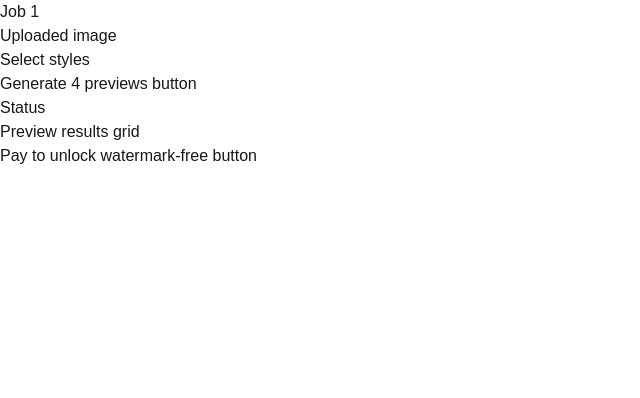
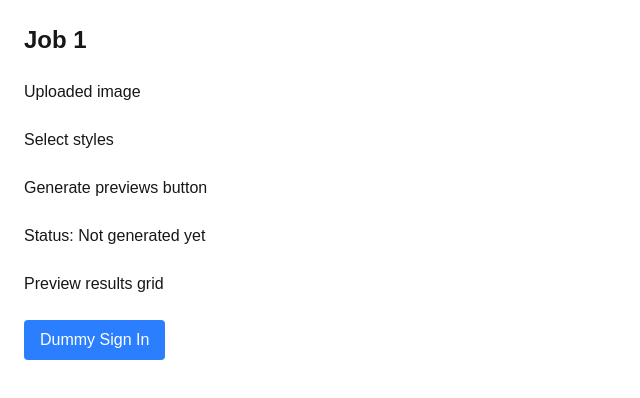
Before and after one commit to vinyarthi/next_js_trial, a Next.js app: page /job/1 in a window 1280 px wide. Shown: the top 398 px of the page, without its empty margins (0-640 px from the left). Built offline with nearby package versions, Linux system fonts and the light colour scheme.

Commit message:
Completed the download functionality.

```diff
--- a/app/job/[id]/page.tsx
+++ b/app/job/[id]/page.tsx
@@ -1,25 +1,33 @@
+import JobPageClient from "@/components/JobPageClient"
+
+
 export default async function JobPage({
-  params,
+    params,
+    searchParams,
 }: {
   params: Promise<{ id: string }>
-}) {
+  searchParams: Promise<{ login?: string, paid?: string }>
+}){
   const { id } = await params
+  const { login, paid } = await searchParams
+
+  const isLoggedIn = login === "true"
+  const isPaid = paid === 'true'
+
+
+  // dummy job data for now
+  const job = {
+    id,
+    imageUrl: "/dog.jpg",
+    status: "Not generated yet",
+    previews: [],
+  }
 
   return (
-    <div>
-      <h1>Job {id}</h1>
-
-      <div>Uploaded image</div>
-
-      <div>Select styles</div>
-
-      <div>Generate 4 previews button</div>
-
-      <div>Status</div>
-
-      <div>Preview results grid</div>
-
-      <div>Pay to unlock watermark-free button</div>
-    </div>
+    <JobPageClient
+      job={job}
+      isLoggedIn={isLoggedIn}
+      isPaid={isPaid}
+    />
   )
 }
--- /dev/null
+++ b/app/job/[id]/payment/page.tsx
@@ -0,0 +1,26 @@
+"use client"
+
+import Link from "next/link"
+import { use } from "react"
+
+export default function PaymentPage({
+  params,
+}: {
+  params: Promise<{ id: string }>
+}) {
+  const { id } = use(params)
+
+  return (
+    <div className="p-6 space-y-6">
+      <h1 className="text-2xl font-bold">Payment Page</h1>
+      <p>Pay $5 to unlock HD images.</p>
+
+      <Link
+        href={`/job/${id}?login=true&paid=true`}
+        className="bg-green-500 text-white px-4 py-2 rounded inline-block"
+      >
+        Pay $5
+      </Link>
+    </div>
+  )
+}
--- /dev/null
+++ b/components/JobPageClient.tsx
@@ -0,0 +1,82 @@
+"use client"
+
+import Link from "next/link"
+import { useState } from "react"
+
+type Job = {
+  id: string
+  imageUrl: string
+  status: string
+  previews: string[]
+}
+
+type JobPageClientProps = {
+  job: Job
+  isLoggedIn: boolean
+  isPaid: boolean
+}
+
+const styles = [
+  "Renaissance",
+  "Modern Pop Art",
+  "Watercolor",
+  "Royal Portrait",
+]
+
+export default function JobPageClient({
+  job,
+  isLoggedIn,
+  isPaid,
+}: JobPageClientProps) {
+  const [selectedStyles, setSelectedStyles] = useState<string[]>([])
+
+
+  function toggleStyle(style: string) {
+    setSelectedStyles((prev) =>
+      prev.includes(style)
+        ? prev.filter((s) => s !== style)
+        : [...prev, style]
+    )
+  }
+
+  const canGenerate = selectedStyles.length > 0
+
+
+  return (
+    <div className="p-6 space-y-6">
+      <h1 className="text-2xl font-bold">Job {job.id}</h1>
+
+      <div>Uploaded image</div>
+      <div>Select styles</div>
+      <div>Generate previews button</div>
+      <div>Status: {job.status}</div>
+      <div>Preview results grid</div>
+
+      {isLoggedIn ? (
+        isPaid ? (
+          <a
+            href="/downloaded_dog_image.jpg"
+            download="pet-portrait-hd.jpg"
+            className="bg-green-500 text-white px-4 py-2 rounded inline-block"
+          >
+            Download images
+          </a>
+        ) : (
+          <Link
+            href={`/job/${job.id}/payment?login=true`}
+            className="bg-green-500 text-white px-4 py-2 rounded inline-block"
+          >
+            Unlock HD for $5
+          </Link>
+        )
+      ) : (
+        <Link
+          href={`/job/${job.id}?login=true`}
+          className="bg-blue-500 text-white px-4 py-2 rounded inline-block"
+        >
+          Dummy Sign In
+        </Link>
+      )}
+    </div>
+  )
+}
```
Also changed, not shown: public/downloaded_dog_image.jpg (added), 1 other file (tests, documents, lock files or other folders).
